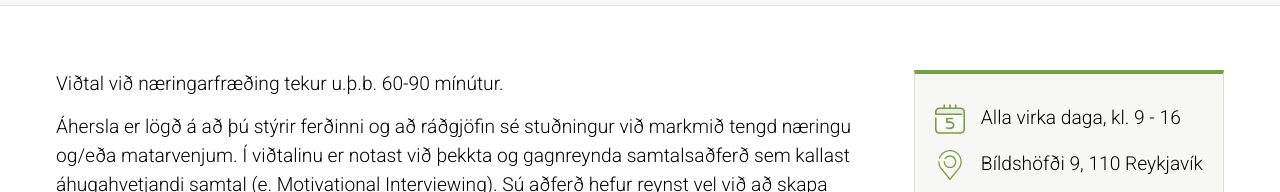
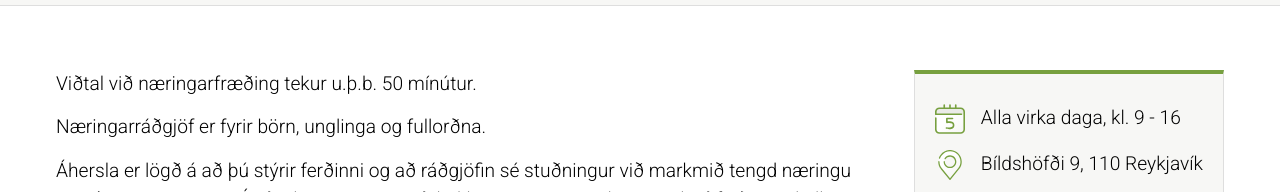
Before and after one commit to Oli-Ingi/Endurnaering, a Next.js app: page /vidtol in a window 1280 px wide. Shown: the part 530-722 px from the top of the page. Built offline with nearby package versions, Linux system fonts and the light colour scheme.

Commit message:
Breyta smá texta á viðtalssíðu

```diff
--- a/components/elements/Badge/Badge.tsx
+++ b/components/elements/Badge/Badge.tsx
@@ -15,7 +15,6 @@ const Badge = styled.div<Props>`
     font-family: ${p => p.theme.font.family};
     padding: 4px 1em;
     color: ${p => p.theme.colors[p.color]};
-
     ${MarginHandler}
 `
 
--- a/domain/Interviews/Interviews.tsx
+++ b/domain/Interviews/Interviews.tsx
@@ -57,7 +57,8 @@ const InterviewsPage = () =>
         </Section>
         <StArticleSection>
             <div>
-                <Text>Viðtal við næringarfræðing tekur u.þ.b. 60-90 mínútur.</Text>
+                <Text>Viðtal við næringarfræðing tekur u.þ.b. 50 mínútur.</Text>
+                <Text>Næringarráðgjöf er fyrir börn, unglinga og fullorðna.</Text>
                 <Text>
                     Áhersla er lögð á að þú stýrir ferðinni og að ráðgjöfin sé stuðningur við markmið tengd næringu og/eða matarvenjum.
                     Í viðtalinu er notast við þekkta og gagnreynda samtalsaðferð sem kallast áhugahvetjandi samtal (e. Motivational Interviewing). Sú aðferð hefur reynst vel
--- a/styles/keyframes.tsx
+++ b/styles/keyframes.tsx
@@ -72,6 +72,7 @@ export const fadeLeft = keyframes`
 `
 
 
+
 export const fade = (type: Fade) =>
     type === "right" ? fadeRight
         : type === "left" ? fadeLeft
--- a/styles/themes.ts
+++ b/styles/themes.ts
@@ -27,6 +27,10 @@ export const mainTheme = {
         //brown: '#594B32',
         white: '#FFF',
         faded: "001A00",
+    },
+    experimental: {
+        lightGradient: "linear-gradient(315deg, #ffffff, #d7e1ec)",
+        conic: "conic-gradient(from -270deg at 75% 110%, rgb(119, 175, 3), rgb(119, 160, 63))"
     },
     bgColors: {
         primary: "#FFF",
```
